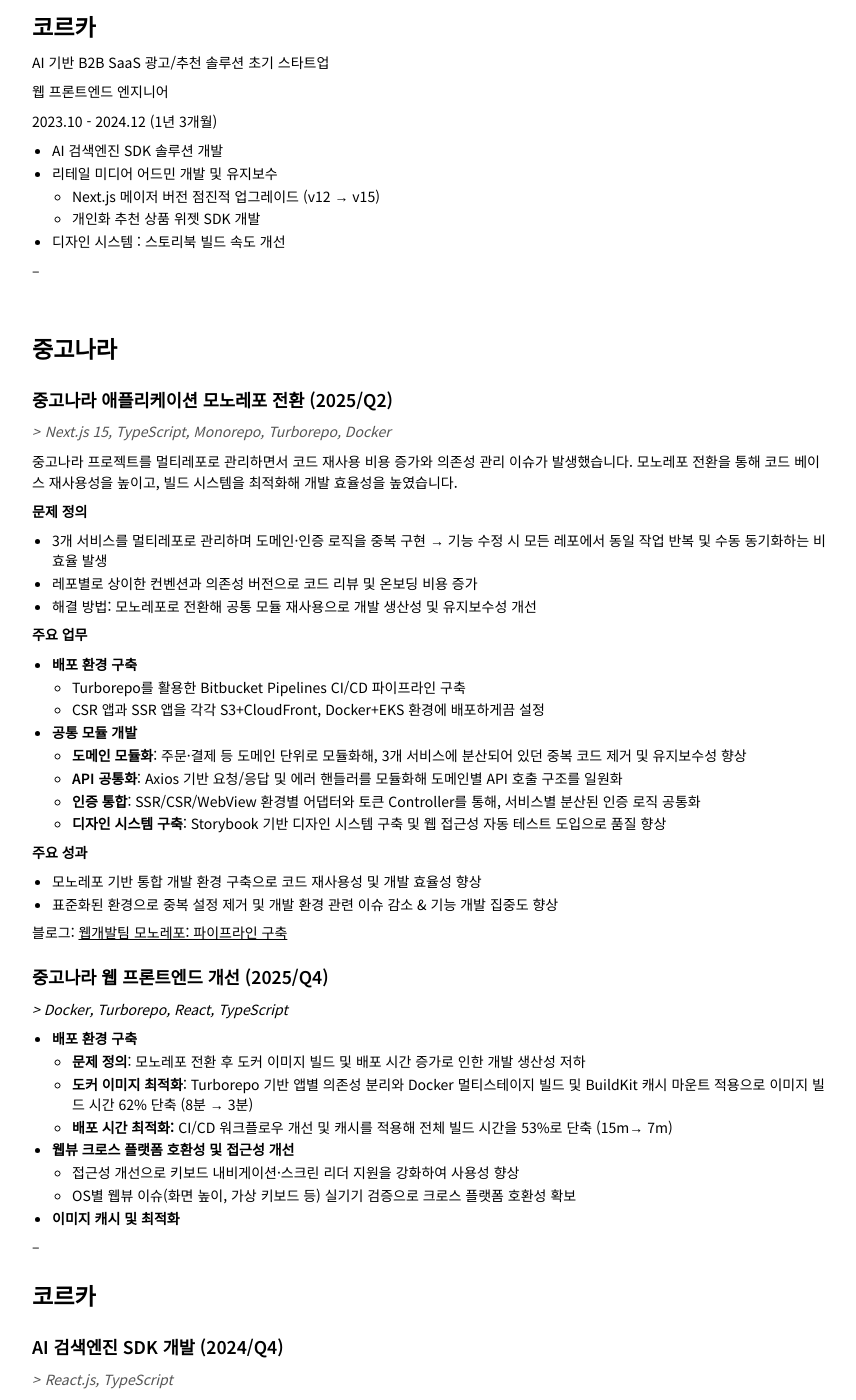
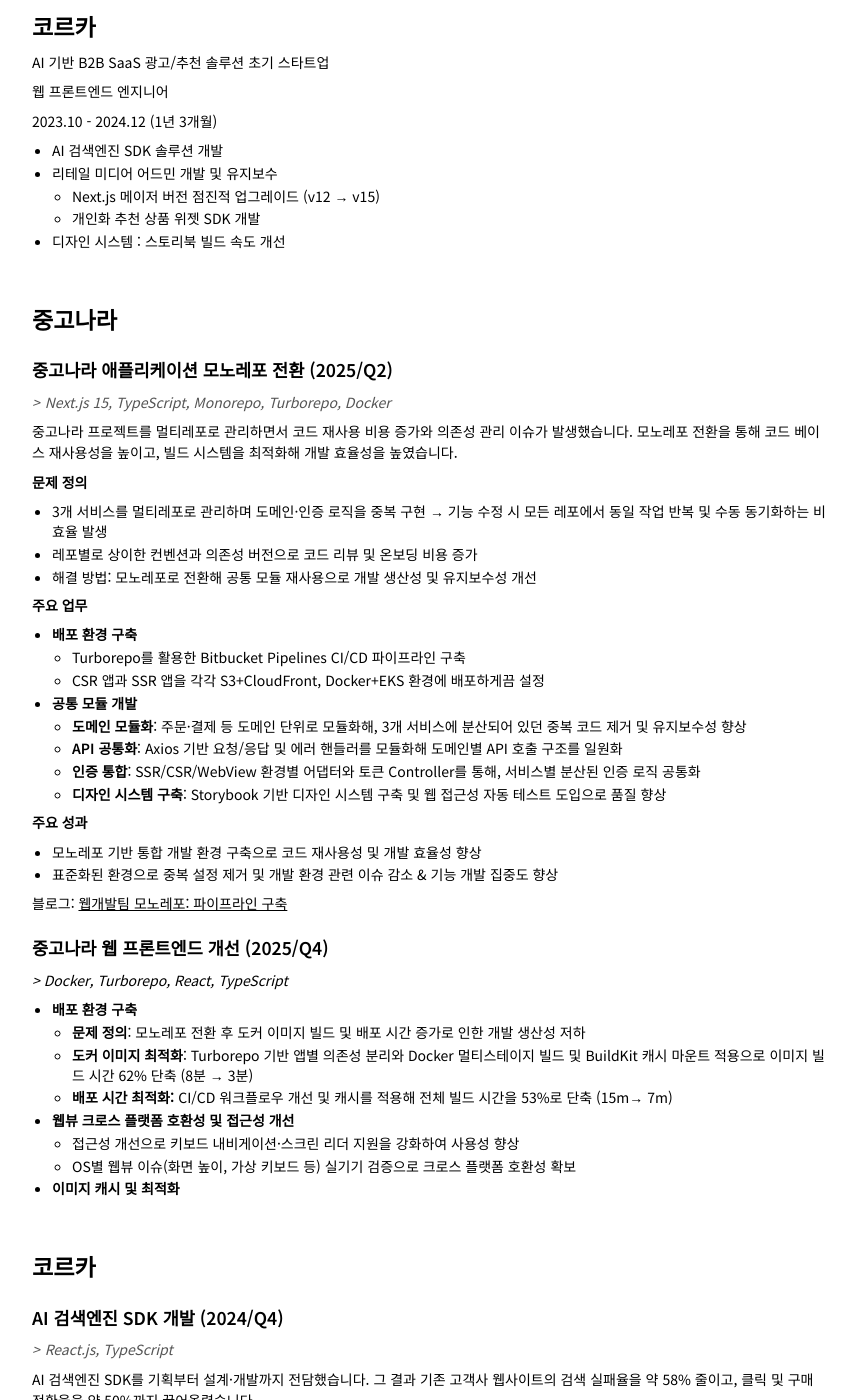
Before and after one commit to ghost-redo/ghost-redo.github.io, a Jekyll site: the page built from resume.md, in a window 1280 px wide and 1400 px high, scrolled down 784 px. Shown: the whole window, without its empty margins (209-1065 px from the left). Built offline with Jekyll 4.4.1, drawn with Linux system fonts in a browser that asks for light colours; some web fonts are replaced.

Commit message:
fix: 줄바꿈처리

```diff
--- a/resume.md
+++ b/resume.md
@@ -54,8 +54,6 @@ AI 기반 B2B SaaS 광고/추천 솔루션 초기 스타트업
   - 개인화 추천 상품 위젯 SDK 개발
 - 디자인 시스템 : 스토리북 빌드 속도 개선
 
---
-
 <br>
 
 ## 중고나라
@@ -103,7 +101,7 @@ _> Docker, Turborepo, React, TypeScript_
   - OS별 웹뷰 이슈(화면 높이, 가상 키보드 등) 실기기 검증으로 크로스 플랫폼 호환성 확보
 - **이미지 캐시 및 최적화**
 
---
+<br>
 
 ## 코르카
 
```
